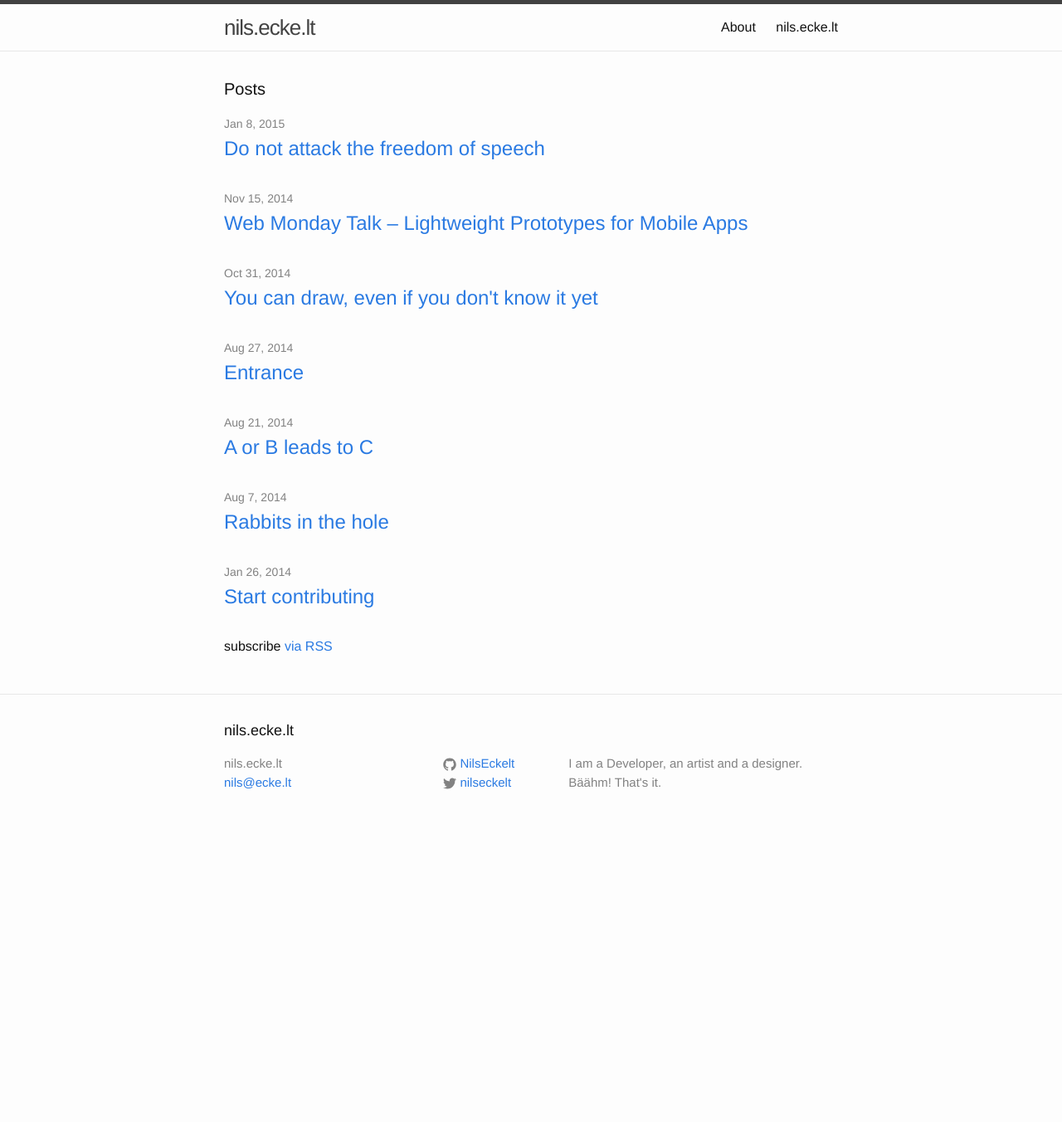
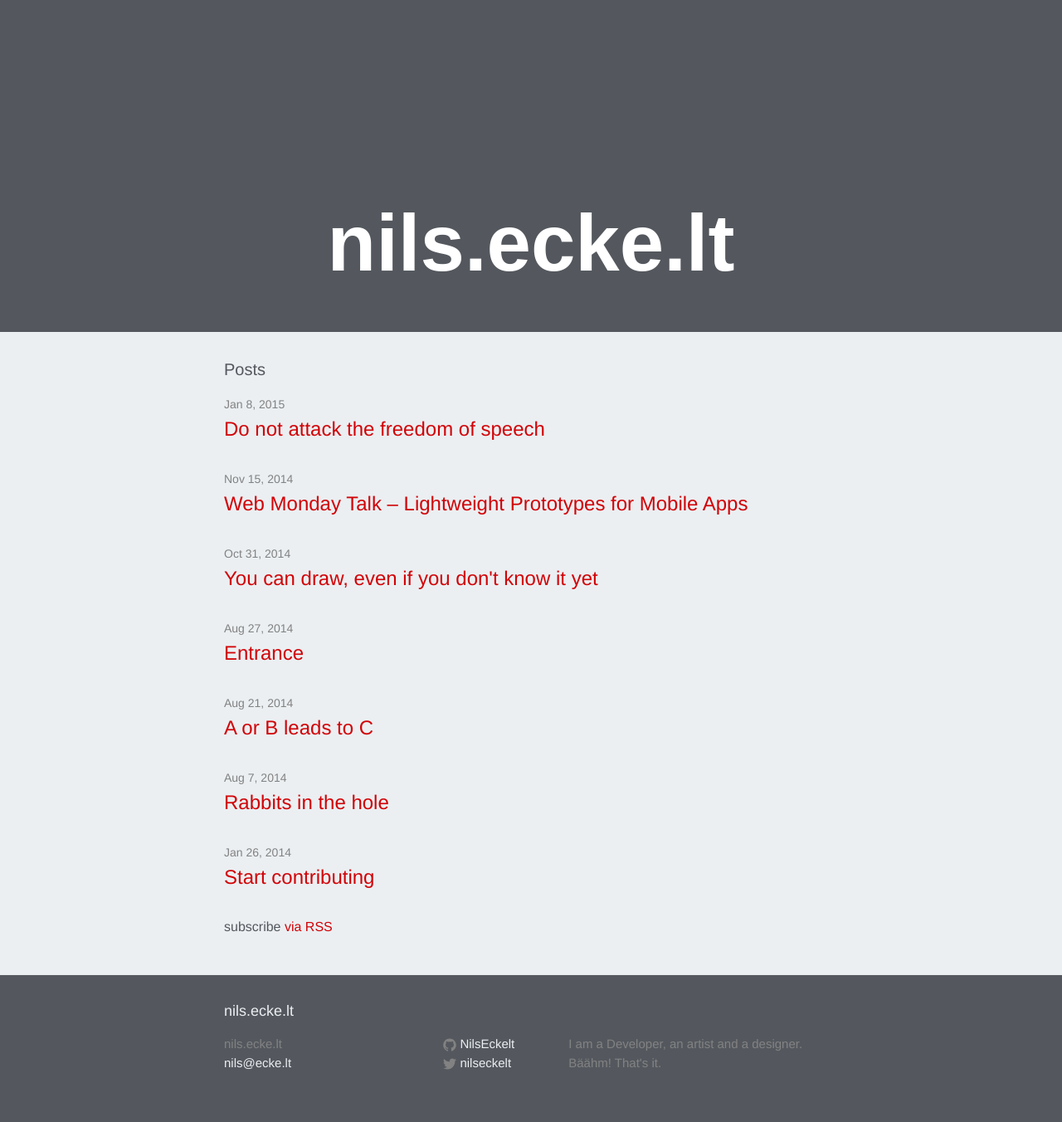
Before and after one commit to NilsEckelt/gh-pages, a Jekyll site: the page built from index.html, in a window 1280 px wide. Shown: the whole page at 83% size. Built offline with Jekyll 4.4.1, drawn with Linux system fonts in a browser that asks for light colours; nearby versions of some CDN libraries; a script that is not in the unit is left out; before the commit the page ends 1014 px from its top, so only the background shows below that.

Commit message:
colors and fancy blur effect

```diff
--- a/_includes/footer.html
+++ b/_includes/footer.html
@@ -1,4 +1,4 @@
-<footer class="site-footer">
+<footer class="site-footer -dark">
 
   <div class="wrapper">
 
--- a/_includes/head.html
+++ b/_includes/head.html
@@ -9,4 +9,7 @@
   <link rel="stylesheet" href="{{ "/css/main.css" | prepend: site.baseurl }}">
   <link rel="canonical" href="{{ page.url | replace:'index.html','' | prepend: site.baseurl | prepend: site.url }}">
   <link rel="alternate" type="application/rss+xml" title="{{ site.title }}" href="{{ "/feed.xml" | prepend: site.baseurl | prepend: site.url }}" />
+
+  <script type="text/javascript" src="http://code.jquery.com/jquery-2.1.3.min.js"></script>
+  <script type="text/javascript" src="{{ "/js/blur.js" | prepend: site.baseurl }}"></script>
 </head>
--- a/_includes/header.html
+++ b/_includes/header.html
@@ -1,4 +1,4 @@
-<header class="site-header">
+<header class="site-header -dark">
 
   <div class="wrapper">
 
--- /dev/null
+++ b/_layouts/medium.html
@@ -0,0 +1,22 @@
+<!DOCTYPE html>
+<html>
+
+	<header class="title-banner">
+		<h1 class="-blur">{{ site.title }}</h1>
+	</header>
+
+  {% include head.html %}
+
+  <body>
+
+    <div class="page-content -grey">
+      <div class="wrapper">
+        {{ content }}
+      </div>
+    </div>
+
+    {% include footer.html %}
+
+  </body>
+
+</html>
--- a/_sass/_color.sass
+++ b/_sass/_color.sass
@@ -3,6 +3,26 @@ $cyan: rgb(128, 201, 210)
 $blue: rgb(26, 115, 186)
 $violett: #71246A
 
-.-violett
-	color: $cyan
-	background-color: $violett
+$greyDark: #54585E
+$greyBright: #EBEFF2
+$brown: #D91076
+$brownMedium: #BF6A39
+$brownDark: #3789BF
+$pink: #D91076
+$lime: #A0F103
+$red: #D10206
+
+.-dark
+	background-color: $greyDark
+	color: $greyBright
+	.site-nav,
+	.site-title,
+	.page-link,
+	a
+		color: $greyBright
+
+.-grey
+	background-color: $greyBright
+	color: $greyDark
+	a
+		color: $red
--- /dev/null
+++ b/_sass/_medium.sass
@@ -0,0 +1,18 @@
+.title-banner
+	background: $greyDark
+	background-size: cover
+	background-position: 50% 50%
+	display: block
+	min-height: 400px
+	width: 100%
+	position: relative
+	h1
+		font-family: sans-serif
+		font-weight: 900
+		font-size: 6em
+		color: transparent
+		text-shadow: 0px 0px 0 #fff
+		bottom: 20px
+		position: absolute
+		width: 100%
+		text-align: center
--- a/css/main.scss
+++ b/css/main.scss
@@ -49,5 +49,6 @@ $on-laptop:        800px;
         "base",
         "layout",
         "syntax-highlighting",
-        "color"
+        "color",
+        "medium"
 ;
--- a/index.html
+++ b/index.html
@@ -1,5 +1,5 @@
 ---
-layout: default
+layout: medium
 title: nils.ecke.lt
 github_username: NilsEckelt
 ---
```
Also changed, not shown: js/blur.coffee (added, +8 -0 lines).
